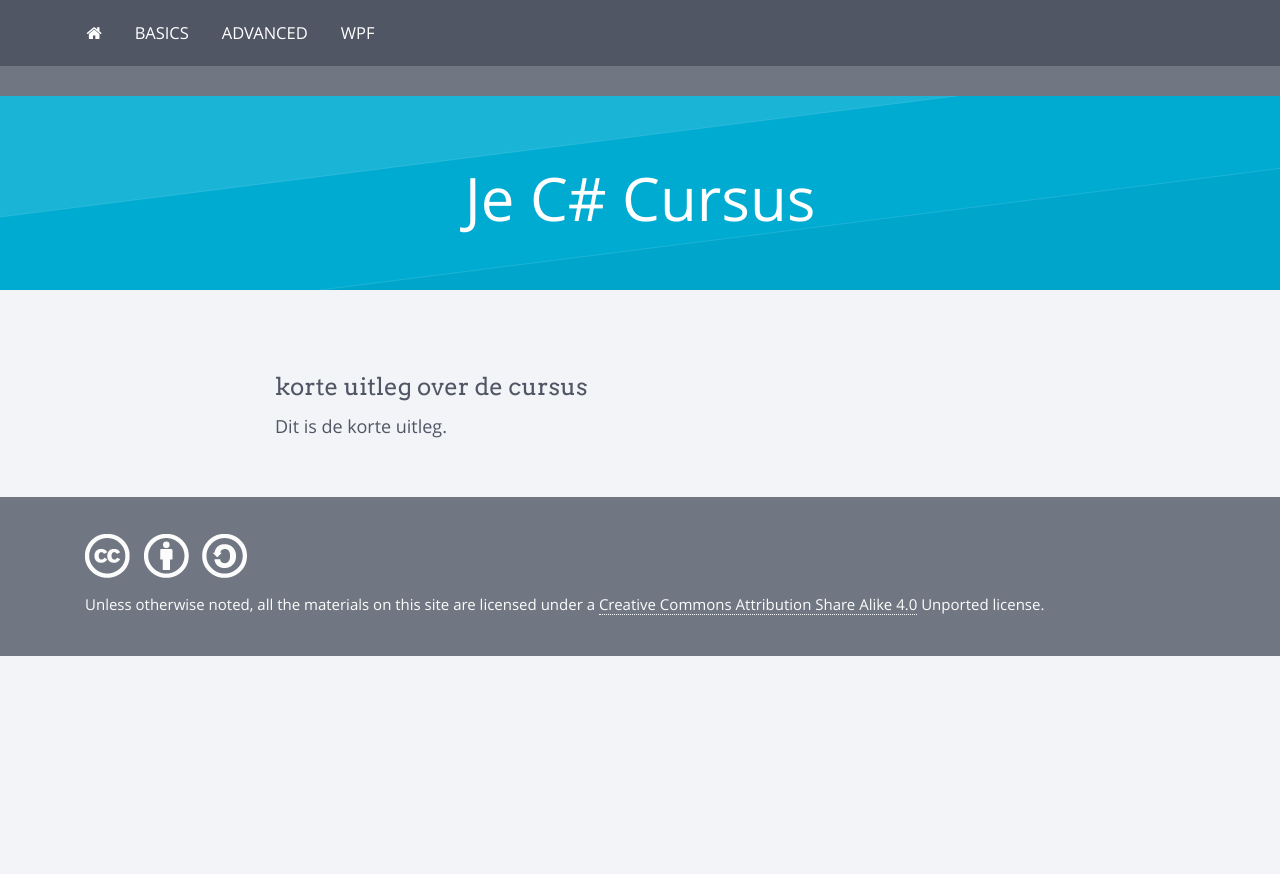
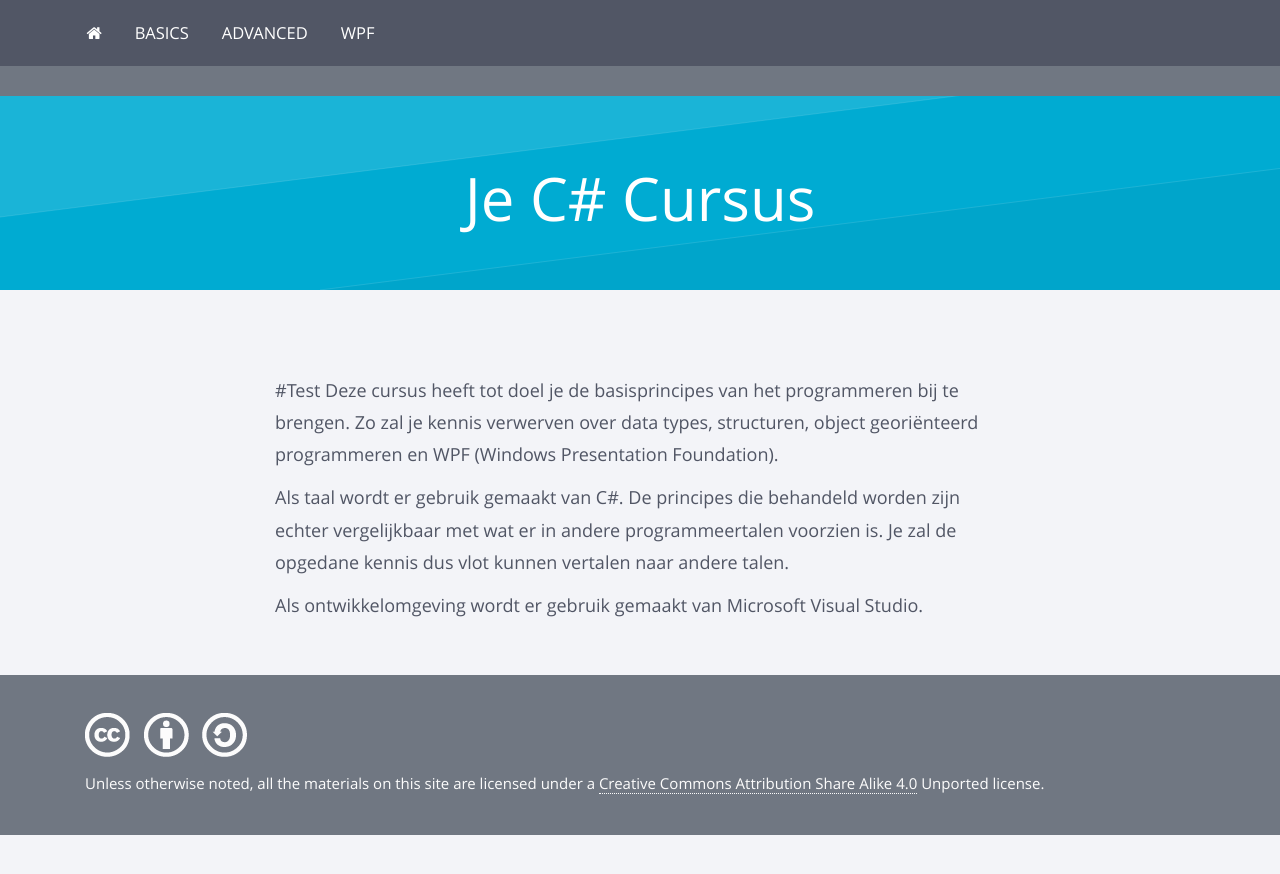
Before and after one commit to sma-it/sma-it.github.io, a Jekyll site: the page built from index.md, in a window 1280 px wide. Shown: the top 874 px of the page. Built offline with Jekyll 4.4.1, drawn with Linux system fonts in a browser that asks for light colours; nearby versions of some CDN libraries; our own code applies the rules of GitHub Pages for plain Markdown files.

Commit message:
Added content

```diff
--- a/index.md
+++ b/index.md
@@ -3,6 +3,9 @@ layout: index
 published: true
 ---
 
-## korte uitleg over de cursus
+#Test
+Deze cursus heeft tot doel je de basisprincipes van het programmeren bij te brengen. Zo zal je kennis verwerven over data types, structuren, object georiënteerd programmeren en WPF (Windows Presentation Foundation).
 
-Dit is de korte uitleg.
+Als taal wordt er gebruik gemaakt van C#. De principes die behandeld worden zijn echter vergelijkbaar met wat er in andere programmeertalen voorzien is. Je zal de opgedane kennis dus vlot kunnen vertalen naar andere talen.
+
+Als ontwikkelomgeving wordt er gebruik gemaakt van Microsoft Visual Studio.
```
